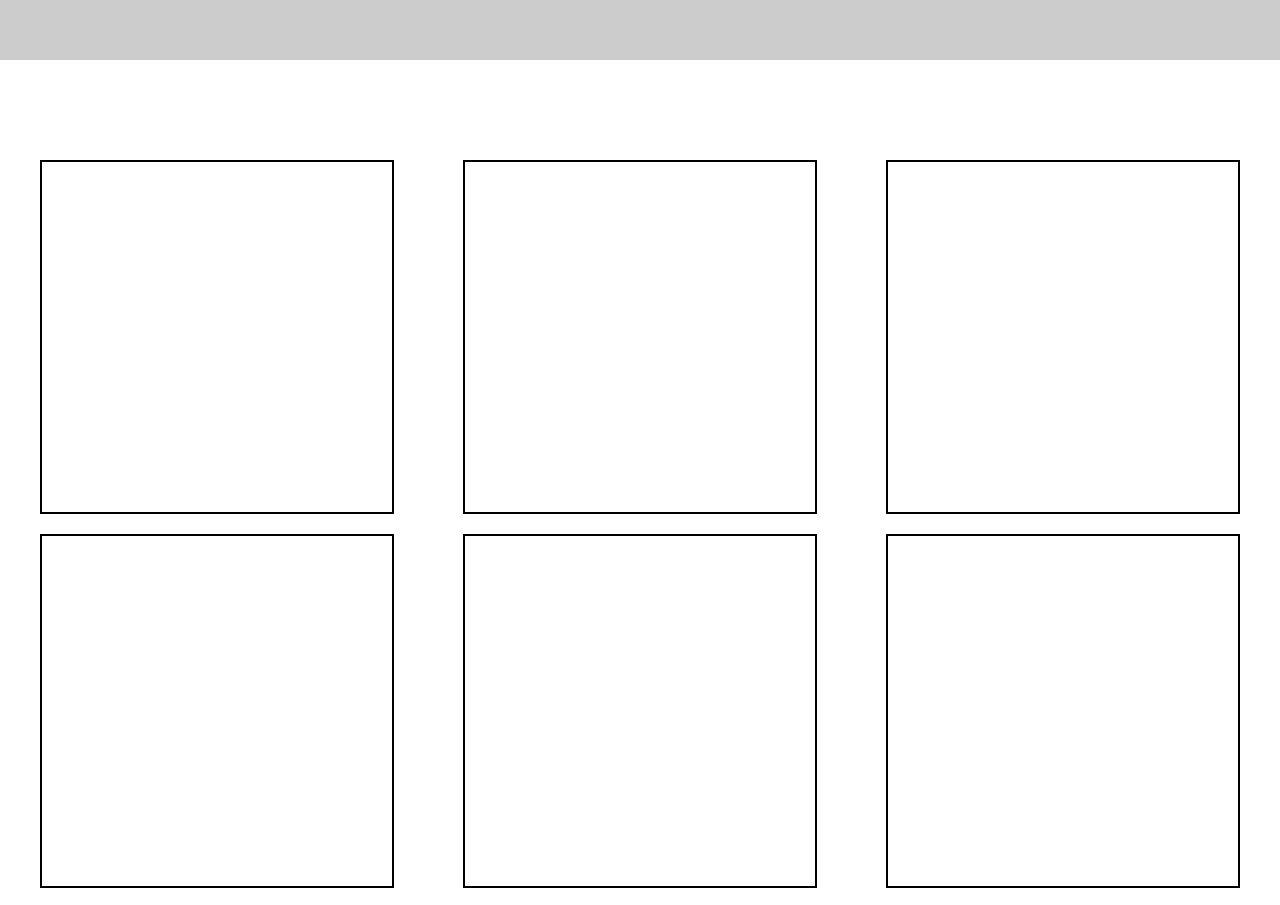
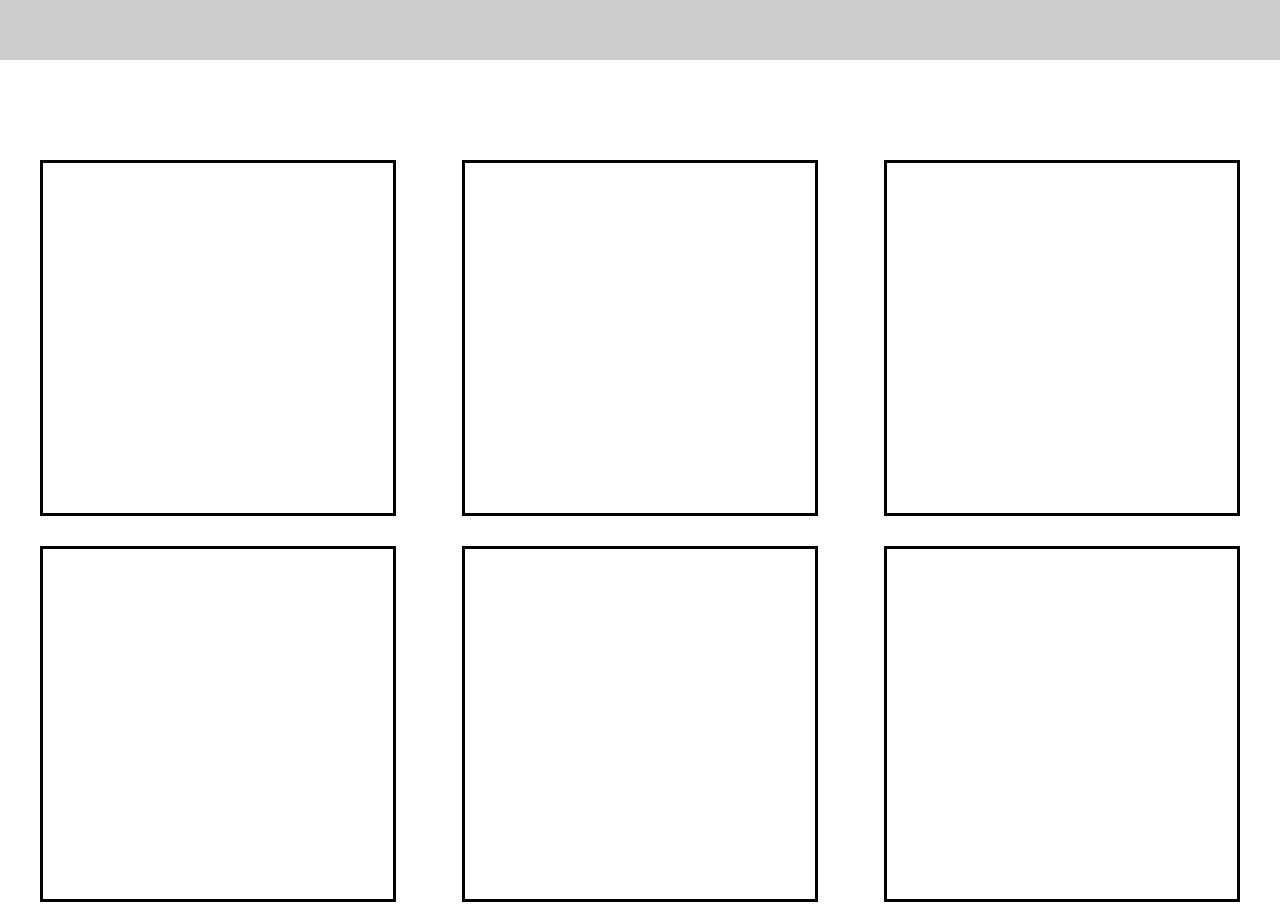
Before and after one commit to OtusGit/Lesson3, a plain HTML site: page Index.html in a window 1280 px wide. Shown: the part 140-1045 px from the top of the page. Drawn offline with Linux system fonts and the light colour scheme.

Commit message:
Поменял

```diff
--- a/style.css
+++ b/style.css
@@ -15,10 +15,10 @@
 }
 
 .item {
-    border: 2px solid #000;
+    border: 3px solid #000;
     width: 350px;
     height: 350px;
-    margin-bottom: 20px;
+    margin-bottom: 30px;
 }
 
 .footer {
```
